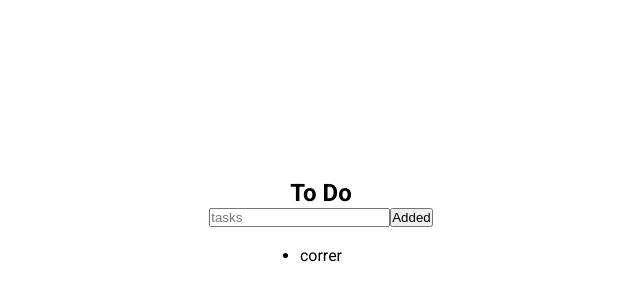
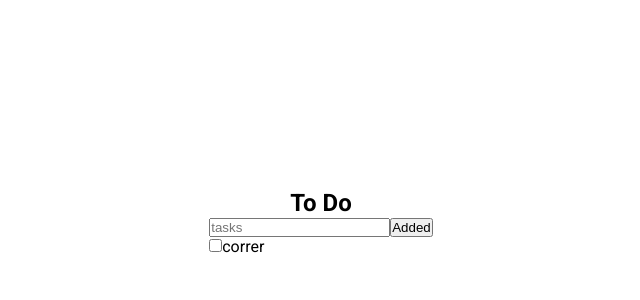
Before and after one commit to RaissaVasconcelos/To-Do-List, a React (Vite) app in the folder app/web/: page /home in a window 1280 px wide. Shown: the part 178-478 px from the top of the page, without its empty margins (319-959 px from the left). Built offline with nearby package versions, Linux system fonts and the light colour scheme.

Commit message:
refactor: added checking-box in list

```diff
--- a/app/web/src/pages/Home.tsx
+++ b/app/web/src/pages/Home.tsx
@@ -32,17 +32,19 @@ export default function Home() {
           />
         </label>
         <button type='submit'>Added</button>
+        <br></br>
+        { todo.map((task) => (
+          <label htmlFor={task}>
+            <input
+              type='checkbox'
+              id={task}
+              value={task}
+            />
+          {task}
+          </label>
+        )) }
+        <br></br>
       </form>
-      <br></br>
-      <nav>
-        <ul>
-          {
-            todo.map((task) => (
-              <li>{ task }</li>
-            ))
-          }
-        </ul>
-      </nav>
     </main>
   )
 }
```
